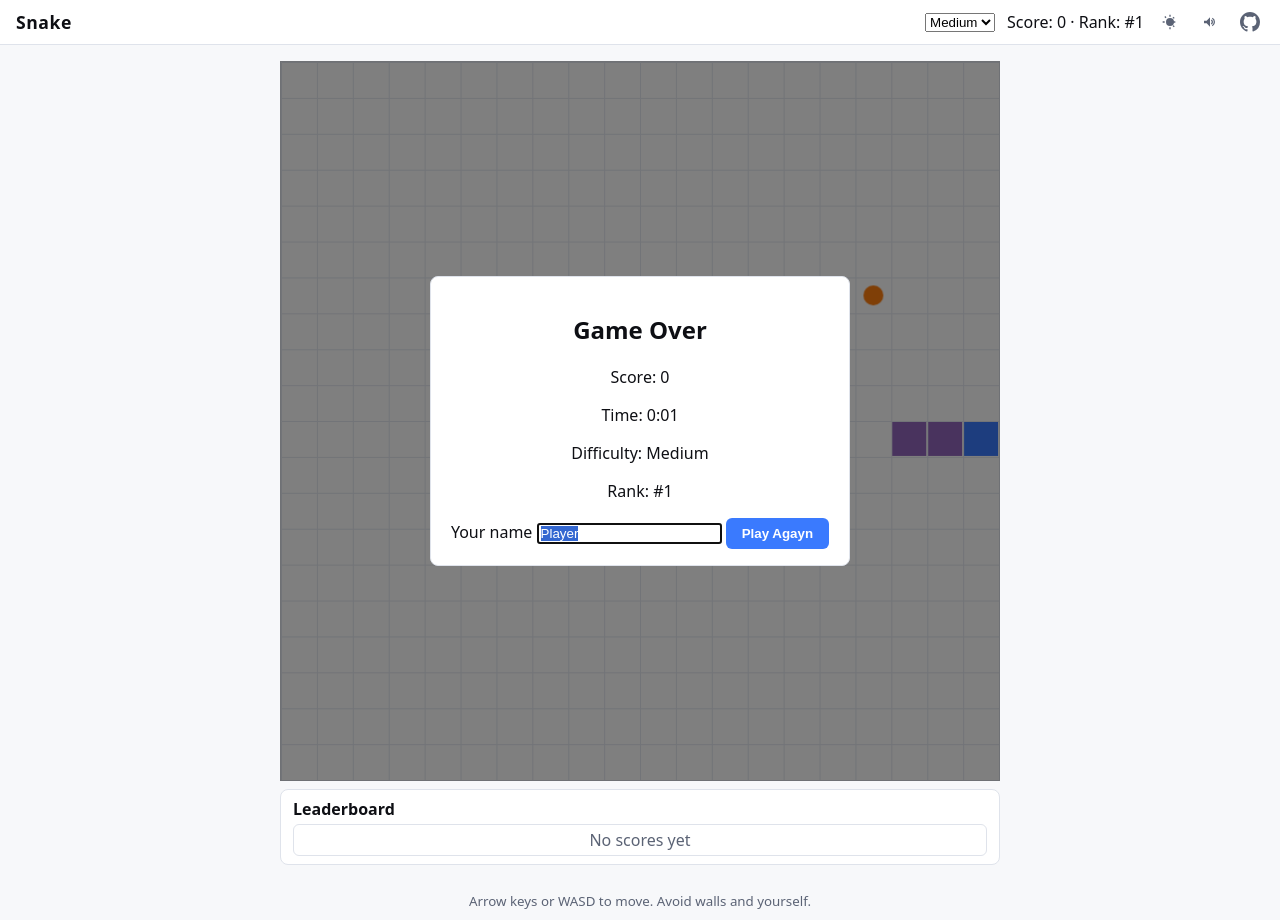
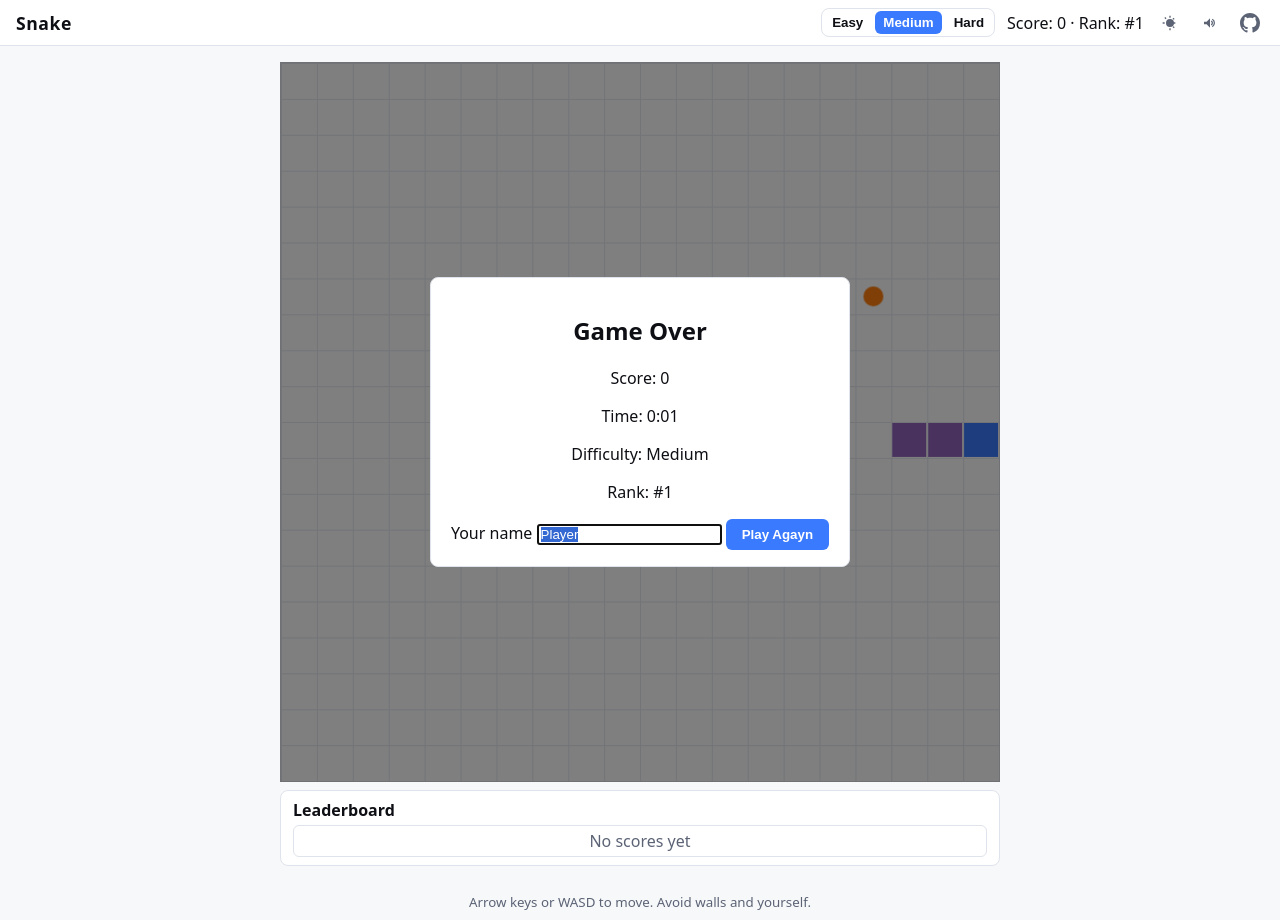
Before and after one commit to SergejT34/snale_game_junie, a website with bundled scripts: page index.html in a window 1280 px wide. Built offline with nearby package versions, Linux system fonts and the light colour scheme.

Commit message:
replace difficulty selector with accessible toggle buttons; restart game on change

```diff
--- a/index.html
+++ b/index.html
@@ -10,12 +10,11 @@
   <header class="topbar" role="banner">
     <h1>Snake</h1>
     <div style="display:flex; align-items:center; gap:0.75rem;">
-      <label for="difficulty" class="visually-hidden">Difficulty</label>
-      <select id="difficulty" aria-label="Select difficulty">
-        <option value="easy">Easy</option>
-        <option value="medium" selected>Medium</option>
-        <option value="hard">Hard</option>
-      </select>
+      <div id="difficulty-group" class="difficulty-group" role="group" aria-label="Difficulty">
+        <button type="button" class="toggle-btn" data-difficulty="easy" aria-pressed="false">Easy</button>
+        <button type="button" class="toggle-btn" data-difficulty="medium" aria-pressed="true">Medium</button>
+        <button type="button" class="toggle-btn" data-difficulty="hard" aria-pressed="false">Hard</button>
+      </div>
       <div id="score" aria-live="polite" aria-atomic="true">Score: 0</div>
       <button id="theme-toggle" class="icon-btn" aria-label="Toggle dark mode" aria-pressed="false" title="Toggle theme">
         <svg class="icon-sun" aria-hidden="true" viewBox="0 0 24 24" width="20" height="20" fill="currentColor" focusable="false">
--- a/src/main.js
+++ b/src/main.js
@@ -12,7 +12,66 @@ const finalTimeEl = document.getElementById('final-time');
 const finalDifficultyEl = document.getElementById('final-difficulty');
 const finalRankEl = document.getElementById('final-rank');
 const restartBtn = document.getElementById('restart');
-const difficultySel = document.getElementById('difficulty');
+const difficultyGroup = document.getElementById('difficulty-group');
+
+// Difficulty control shim to mimic select API (value + change events)
+function createDifficultyControl(groupEl, initial = 'medium') {
+  const btns = Array.from(groupEl?.querySelectorAll('button[data-difficulty]') || []);
+  const valid = new Set(['easy', 'medium', 'hard']);
+  let current = valid.has(initial) ? initial : 'medium';
+  const listeners = new Set();
+
+  function setPressed(val) {
+    btns.forEach(btn => {
+      const v = btn.getAttribute('data-difficulty');
+      const pressed = v === val;
+      btn.setAttribute('aria-pressed', String(pressed));
+      // simple selected class for styling if needed
+      if (pressed) btn.classList.add('selected'); else btn.classList.remove('selected');
+    });
+  }
+
+  function emitChange() {
+    listeners.forEach(fn => {
+      try { fn({ type: 'change' }); } catch {}
+    });
+  }
+
+  function setValue(v, { silent } = {}) {
+    const nv = String(v || '').toLowerCase();
+    if (!valid.has(nv)) return;
+    if (nv === current) return;
+    current = nv;
+    setPressed(current);
+    if (!silent) emitChange();
+  }
+
+  // init pressed state
+  setPressed(current);
+
+  // clicks update value
+  btns.forEach(btn => {
+    btn.addEventListener('click', () => {
+      const v = btn.getAttribute('data-difficulty');
+      setValue(v);
+    });
+  });
+
+  return {
+    get value() { return current; },
+    set value(v) { setValue(v); },
+    addEventListener(type, fn) { if (type === 'change' && typeof fn === 'function') listeners.add(fn); },
+    removeEventListener(type, fn) { if (type === 'change') listeners.delete(fn); },
+    focus() {
+      const active = groupEl?.querySelector('button[aria-pressed="true"]');
+      if (active) active.focus(); else groupEl?.focus?.();
+    },
+    // For completeness, allow programmatic init without firing change
+    _init(v) { setValue(v, { silent: true }); }
+  };
+}
+
+const difficultySel = difficultyGroup ? createDifficultyControl(difficultyGroup, 'medium') : document.getElementById('difficulty');
 const leaderboardEl = document.getElementById('leaderboard');
 const themeToggleBtn = document.getElementById('theme-toggle');
 const soundToggleBtn = document.getElementById('sound-toggle');
--- a/styles.css
+++ b/styles.css
@@ -256,3 +256,31 @@ html[data-theme="dark"] .icon-moon { display: inline; }
 #sound-toggle .icon-sound-off { display: none; }
 #sound-toggle.muted .icon-sound-on { display: none; }
 #sound-toggle.muted .icon-sound-off { display: inline; }
+
+/* Difficulty toggle group */
+.difficulty-group {
+    display: inline-flex;
+    align-items: center;
+    gap: 4px;
+    background: var(--panel-bg);
+    border: 1px solid var(--panel-border);
+    border-radius: 8px;
+    padding: 2px;
+}
+.difficulty-group .toggle-btn {
+    background: transparent;
+    color: var(--text);
+    border: none;
+    padding: 0.25rem 0.5rem;
+    border-radius: 6px;
+    cursor: pointer;
+    font-weight: 600;
+}
+.difficulty-group .toggle-btn[aria-pressed="true"] {
+    background: var(--btn-bg);
+    color: #fff;
+}
+.difficulty-group .toggle-btn:focus-visible {
+    outline: 2px solid var(--btn-focus);
+    outline-offset: 1px;
+}
```
Also changed, not shown: memory_bank/activeContext.md (+2 -2 lines), memory_bank/progress.md (+11 -0 lines), memory_bank/techContext.md (+1 -0 lines).
